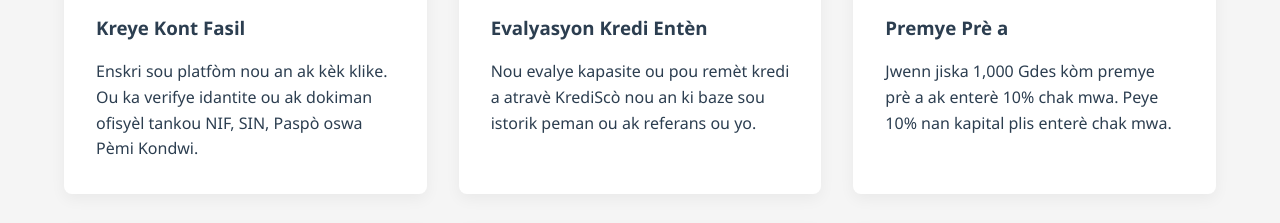
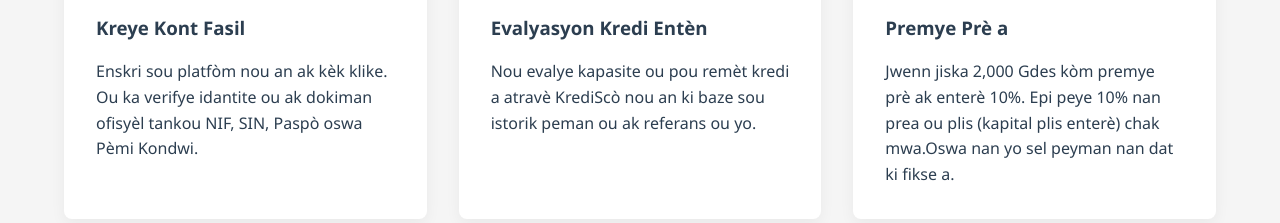
Before and after one commit to papa329/CreditUs, a plain HTML site: page index.html in a window 1280 px wide. Shown: the part 718-941 px from the top of the page. Drawn offline with Linux system fonts and the light colour scheme.

Commit message:
Update index.html

```diff
--- a/index.html
+++ b/index.html
@@ -741,7 +741,7 @@
                 <div class="feature-card">
                     <div class="feature-icon">💵</div>
                     <h3>Premye Prè a</h3>
-                    <p>Jwenn jiska 1,000 Gdes kòm premye prè a ak enterè 10% chak mwa. Peye 10% nan kapital plis enterè chak mwa.</p>
+                    <p>Jwenn jiska 2,000 Gdes kòm premye prè ak enterè 10%. Epi peye 10% nan prea ou plis (kapital plis enterè) chak mwa.Oswa nan yo sel peyman nan dat ki fikse a.</p>
                 </div>
                 <div class="feature-card">
                     <div class="feature-icon">🔒</div>
@@ -892,7 +892,7 @@
                     <h3>Kontak</h3>
                     <ul>
                         <li>info@kredinou.com</li>
-                        <li>+509 34 00 0000</li>
+                        <li>+52 8118 847 803</li>
                         <li>Pòtoprens, Ayiti</li>
                     </ul>
                 </div>
@@ -990,7 +990,7 @@
         <div class="dashboard-grid">
             <div class="dashboard-card">
                 <h3>Limit Prè Ou</h3>
-                <div class="loan-amount" id="loan-limit">1,000 Gdes</div>
+                <div class="loan-amount" id="loan-limit">2,000 Gdes</div>
                 <div class="loan-details">Maksimòm ou ka prete kounye a</div>
                 <button class="dashboard-button" id="request-loan">Mande Prè</button>
             </div>
```
